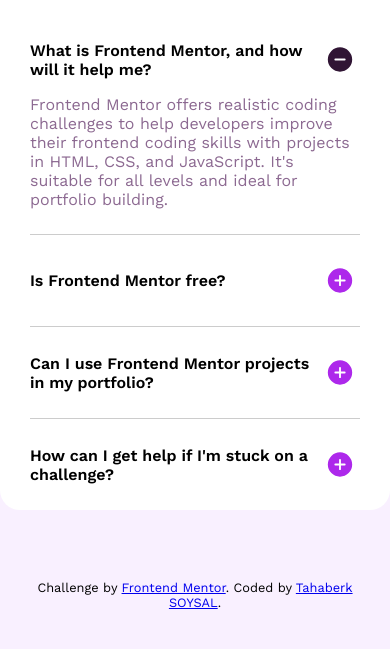
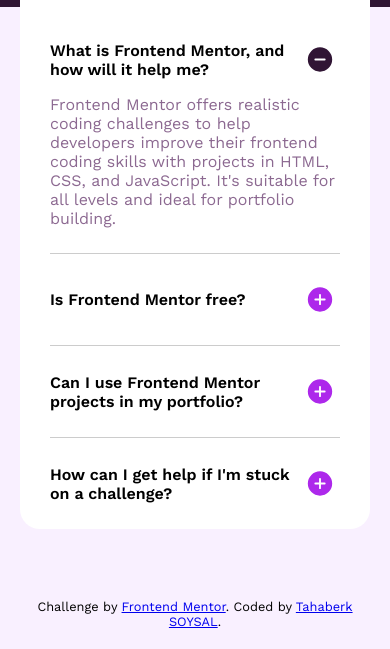
Before and after one commit to tbsoysal/faq-accordion-challenge, a plain HTML site: page index.html in a window 390 px wide. Shown: the part 313-962 px from the top of the page. Drawn offline with Linux system fonts and the light colour scheme.

Commit message:
add responsiveness

```diff
--- a/index.html
+++ b/index.html
@@ -16,8 +16,8 @@
 <body>
 
   <div class="banner"></div>
+  <div class="faq-container">
     <div class="faq">
-
       <h1><img src="./assets/images/icon-star.svg" alt="star">FAQs</h1>
 
       <div class="questionBox">
@@ -66,6 +66,8 @@
       </div>
 
     </div>
+  </div>
+
 
   <div class="attribution">
     Challenge by <a href="https://www.frontendmentor.io?ref=challenge" target="_blank">Frontend Mentor</a>.
--- a/style.css
+++ b/style.css
@@ -22,6 +22,7 @@
 
 body {
     min-height: 100vh;
+    min-width: 300px;
     font-family: 'WorkSans', sans-serif;
     background-color: hsl(275, 100%, 97%);
 }
@@ -33,9 +34,14 @@
     background-size: cover;
 }
 
+.faq-container {
+    display: flex;
+    justify-content: center;
+}
+
 .faq {
     max-width: 520px;
-    margin-inline: auto;
+    margin-inline: 20px;
     background-color: white;
     padding: 30px;
     padding-bottom: 0px;
```
Lines whose indentation alone changed are shown as unchanged.
